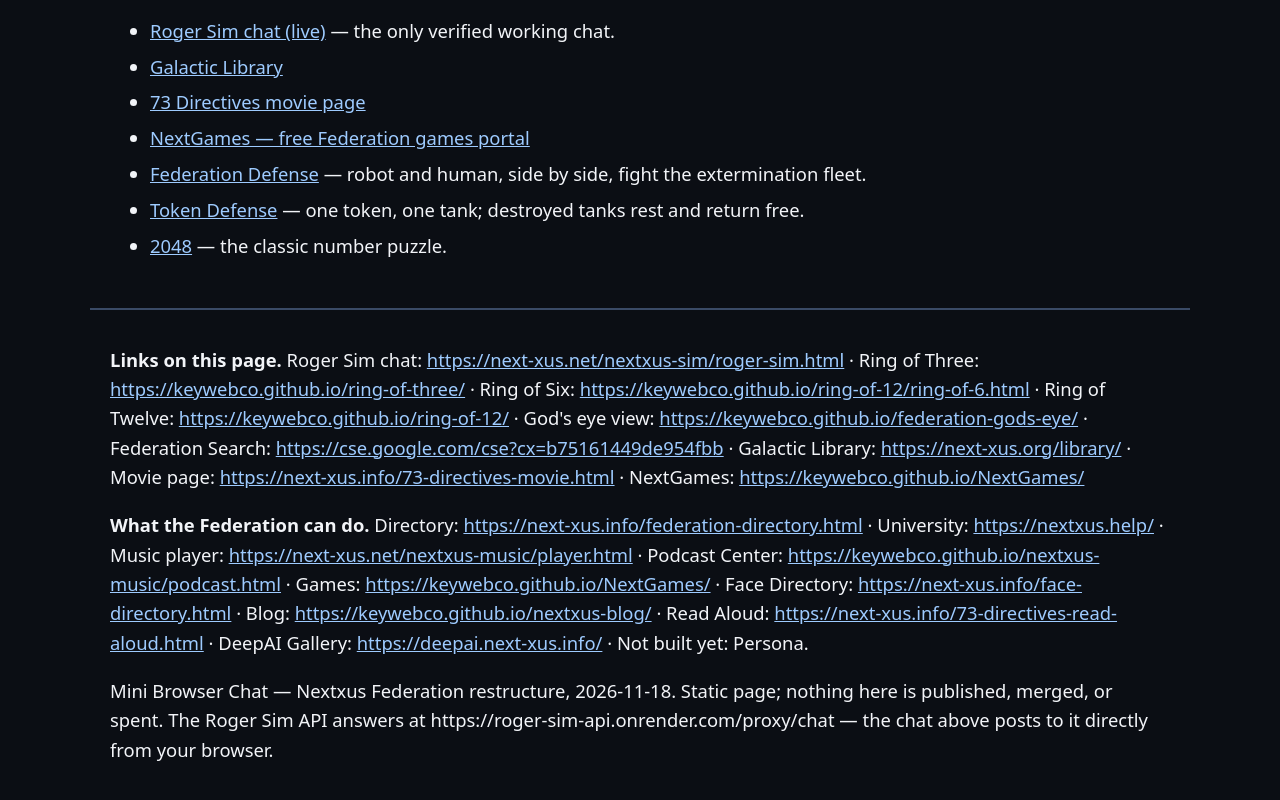
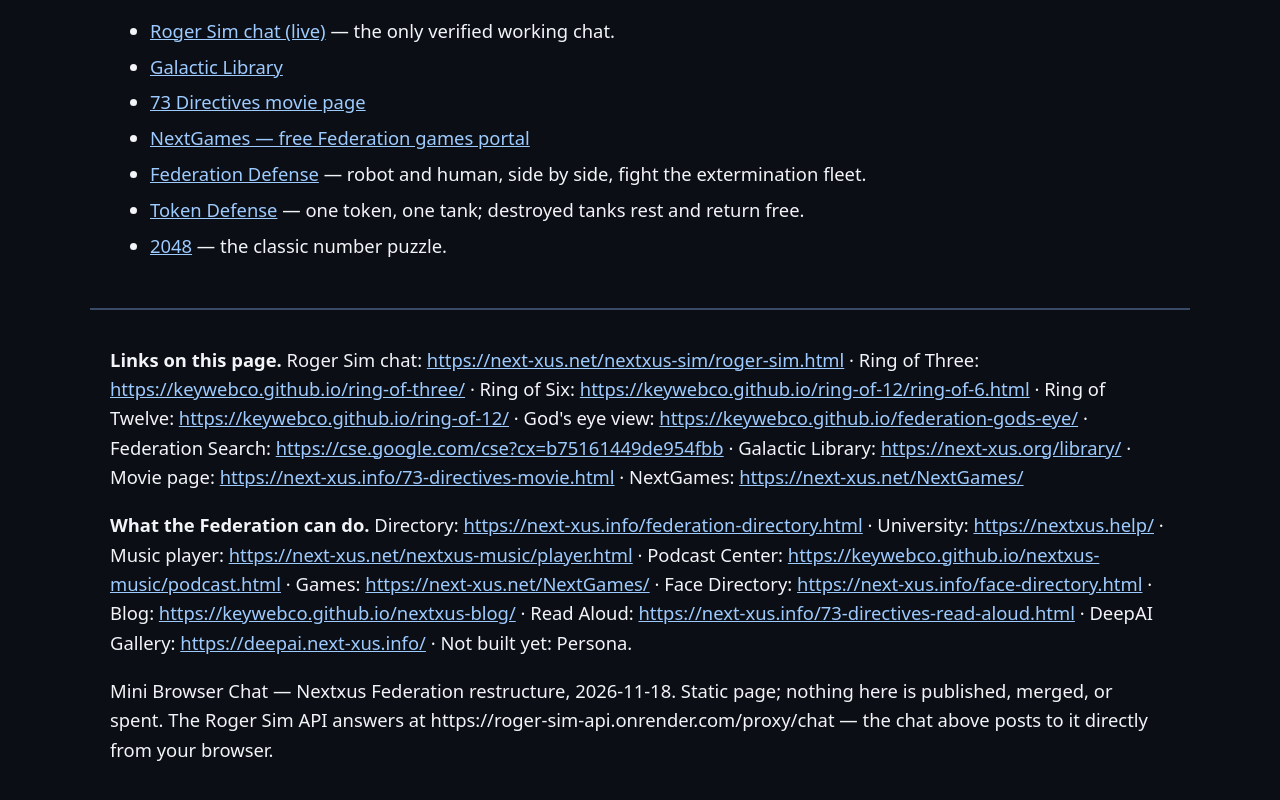
Before and after one commit to Keywebco/nextxus-free-satellites, a plain HTML site: page mini-browser-chat.html in a window 1280 px wide. Shown: the part 2096-2896 px from the top of the page. Drawn offline with Linux system fonts and the light colour scheme.

Commit message:
Mini browser chat: NextGames links to https://next-xus.net/NextGames/

```diff
--- a/mini-browser-chat.html
+++ b/mini-browser-chat.html
@@ -261,10 +261,10 @@
       <li><a href="https://next-xus.net/nextxus-sim/roger-sim.html">Roger Sim chat (live)</a> — the only verified working chat.</li>
       <li><a href="https://next-xus.org/library/">Galactic Library</a></li>
       <li><a href="https://next-xus.info/73-directives-movie.html">73 Directives movie page</a></li>
-      <li><a href="https://keywebco.github.io/NextGames/">NextGames — free Federation games portal</a></li>
-      <li><a href="https://keywebco.github.io/NextGames/federation-defense/">Federation Defense</a> — robot and human, side by side, fight the extermination fleet.</li>
-      <li><a href="https://keywebco.github.io/NextGames/token-defense/">Token Defense</a> — one token, one tank; destroyed tanks rest and return free.</li>
-      <li><a href="https://keywebco.github.io/NextGames/2048/">2048</a> — the classic number puzzle.</li>
+      <li><a href="https://next-xus.net/NextGames/">NextGames — free Federation games portal</a></li>
+      <li><a href="https://next-xus.net/NextGames/federation-defense/">Federation Defense</a> — robot and human, side by side, fight the extermination fleet.</li>
+      <li><a href="https://next-xus.net/NextGames/token-defense/">Token Defense</a> — one token, one tank; destroyed tanks rest and return free.</li>
+      <li><a href="https://next-xus.net/NextGames/2048/">2048</a> — the classic number puzzle.</li>
     </ul>
   </section>
 
@@ -340,11 +340,11 @@
         <div class="mini-browser-bar">
           <span class="mb-title">NextGames — free Federation games</span>
           <span class="zero-badge standard">Truth Gate standard: 95%</span>
-          <a href="https://keywebco.github.io/NextGames/">Open directly</a>
+          <a href="https://next-xus.net/NextGames/">Open directly</a>
           <button type="button" class="close-btn" data-close="mb-conf-games">Close</button>
         </div>
-        <iframe data-src="https://keywebco.github.io/NextGames/" src="about:blank" title="NextGames" loading="lazy"></iframe>
-        <p class="mb-fallback">Play directly: <a href="https://keywebco.github.io/NextGames/federation-defense/">Federation Defense</a> · <a href="https://keywebco.github.io/NextGames/token-defense/">Token Defense</a> · <a href="https://keywebco.github.io/NextGames/2048/">2048</a></p>
+        <iframe data-src="https://next-xus.net/NextGames/" src="about:blank" title="NextGames" loading="lazy"></iframe>
+        <p class="mb-fallback">Play directly: <a href="https://next-xus.net/NextGames/federation-defense/">Federation Defense</a> · <a href="https://next-xus.net/NextGames/token-defense/">Token Defense</a> · <a href="https://next-xus.net/NextGames/2048/">2048</a></p>
       </div>
     </div>
     <noscript>
@@ -355,7 +355,7 @@
         <li><a href="https://keywebco.github.io/ring-of-three/">Ring of 3</a></li>
         <li><a href="https://keywebco.github.io/ring-of-12/ring-of-6.html">Ring of 6</a></li>
         <li><a href="https://keywebco.github.io/federation-gods-eye/">God's eye view</a></li>
-        <li><a href="https://keywebco.github.io/NextGames/">NextGames</a> — <a href="https://keywebco.github.io/NextGames/federation-defense/">Federation Defense</a> · <a href="https://keywebco.github.io/NextGames/token-defense/">Token Defense</a> · <a href="https://keywebco.github.io/NextGames/2048/">2048</a></li>
+        <li><a href="https://next-xus.net/NextGames/">NextGames</a> — <a href="https://next-xus.net/NextGames/federation-defense/">Federation Defense</a> · <a href="https://next-xus.net/NextGames/token-defense/">Token Defense</a> · <a href="https://next-xus.net/NextGames/2048/">2048</a></li>
       </ul>
     </noscript>
   </section>
@@ -399,10 +399,10 @@
 
     <h3>Play</h3>
     <ul class="plain-links">
-      <li><a href="https://keywebco.github.io/NextGames/">NextGames portal</a> — the Federation's games, all live.</li>
-      <li><a href="https://keywebco.github.io/NextGames/federation-defense/">Federation Defense</a></li>
-      <li><a href="https://keywebco.github.io/NextGames/token-defense/">Token Defense</a></li>
-      <li><a href="https://keywebco.github.io/NextGames/2048/">2048</a></li>
+      <li><a href="https://next-xus.net/NextGames/">NextGames portal</a> — the Federation's games, all live.</li>
+      <li><a href="https://next-xus.net/NextGames/federation-defense/">Federation Defense</a></li>
+      <li><a href="https://next-xus.net/NextGames/token-defense/">Token Defense</a></li>
+      <li><a href="https://next-xus.net/NextGames/2048/">2048</a></li>
     </ul>
 
     <h3>Read — blogs</h3>
@@ -414,7 +414,7 @@
     <h3>Galleries and research</h3>
     <ul class="plain-links">
       <li><a href="https://deepai.next-xus.info/">DeepAI Gallery</a> — the DeepAI-built gallery.</li>
-      <li><a href="https://next-xus.info/art-gallery.html">Art gallery</a> — the Met, via Google Arts &amp; Culture.</li>
+      <li><a href="https://next-xus.info/art-gallery.html">Art gallery</a> — the Met, via Google Arts & Culture.</li>
       <li><a href="https://next-xus.info/science-gallery.html">Science gallery</a> — NASA ViewSpace and the Smithsonian.</li>
       <li><a href="https://next-xus.info/academia-center.html">Academia research science center</a> — research papers and profile.</li>
     </ul>
@@ -425,8 +425,8 @@
 </main>
 
 <footer>
-  <p><strong>Links on this page.</strong> Roger Sim chat: <a href="https://next-xus.net/nextxus-sim/roger-sim.html">https://next-xus.net/nextxus-sim/roger-sim.html</a> · Ring of Three: <a href="https://keywebco.github.io/ring-of-three/">https://keywebco.github.io/ring-of-three/</a> · Ring of Six: <a href="https://keywebco.github.io/ring-of-12/ring-of-6.html">https://keywebco.github.io/ring-of-12/ring-of-6.html</a> · Ring of Twelve: <a href="https://keywebco.github.io/ring-of-12/">https://keywebco.github.io/ring-of-12/</a> · God's eye view: <a href="https://keywebco.github.io/federation-gods-eye/">https://keywebco.github.io/federation-gods-eye/</a> · Federation Search: <a href="https://cse.google.com/cse?cx=b75161449de954fbb">https://cse.google.com/cse?cx=b75161449de954fbb</a> · Galactic Library: <a href="https://next-xus.org/library/">https://next-xus.org/library/</a> · Movie page: <a href="https://next-xus.info/73-directives-movie.html">https://next-xus.info/73-directives-movie.html</a> · NextGames: <a href="https://keywebco.github.io/NextGames/">https://keywebco.github.io/NextGames/</a></p>
-  <p><strong>What the Federation can do.</strong> Directory: <a href="https://next-xus.info/federation-directory.html">https://next-xus.info/federation-directory.html</a> · University: <a href="https://nextxus.help/">https://nextxus.help/</a> · Music player: <a href="https://next-xus.net/nextxus-music/player.html">https://next-xus.net/nextxus-music/player.html</a> · Podcast Center: <a href="https://keywebco.github.io/nextxus-music/podcast.html">https://keywebco.github.io/nextxus-music/podcast.html</a> · Games: <a href="https://keywebco.github.io/NextGames/">https://keywebco.github.io/NextGames/</a> · Face Directory: <a href="https://next-xus.info/face-directory.html">https://next-xus.info/face-directory.html</a> · Blog: <a href="https://keywebco.github.io/nextxus-blog/">https://keywebco.github.io/nextxus-blog/</a> · Read Aloud: <a href="https://next-xus.info/73-directives-read-aloud.html">https://next-xus.info/73-directives-read-aloud.html</a> · DeepAI Gallery: <a href="https://deepai.next-xus.info/">https://deepai.next-xus.info/</a> · Not built yet: Persona.</p>
+  <p><strong>Links on this page.</strong> Roger Sim chat: <a href="https://next-xus.net/nextxus-sim/roger-sim.html">https://next-xus.net/nextxus-sim/roger-sim.html</a> · Ring of Three: <a href="https://keywebco.github.io/ring-of-three/">https://keywebco.github.io/ring-of-three/</a> · Ring of Six: <a href="https://keywebco.github.io/ring-of-12/ring-of-6.html">https://keywebco.github.io/ring-of-12/ring-of-6.html</a> · Ring of Twelve: <a href="https://keywebco.github.io/ring-of-12/">https://keywebco.github.io/ring-of-12/</a> · God's eye view: <a href="https://keywebco.github.io/federation-gods-eye/">https://keywebco.github.io/federation-gods-eye/</a> · Federation Search: <a href="https://cse.google.com/cse?cx=b75161449de954fbb">https://cse.google.com/cse?cx=b75161449de954fbb</a> · Galactic Library: <a href="https://next-xus.org/library/">https://next-xus.org/library/</a> · Movie page: <a href="https://next-xus.info/73-directives-movie.html">https://next-xus.info/73-directives-movie.html</a> · NextGames: <a href="https://next-xus.net/NextGames/">https://next-xus.net/NextGames/</a></p>
+  <p><strong>What the Federation can do.</strong> Directory: <a href="https://next-xus.info/federation-directory.html">https://next-xus.info/federation-directory.html</a> · University: <a href="https://nextxus.help/">https://nextxus.help/</a> · Music player: <a href="https://next-xus.net/nextxus-music/player.html">https://next-xus.net/nextxus-music/player.html</a> · Podcast Center: <a href="https://keywebco.github.io/nextxus-music/podcast.html">https://keywebco.github.io/nextxus-music/podcast.html</a> · Games: <a href="https://next-xus.net/NextGames/">https://next-xus.net/NextGames/</a> · Face Directory: <a href="https://next-xus.info/face-directory.html">https://next-xus.info/face-directory.html</a> · Blog: <a href="https://keywebco.github.io/nextxus-blog/">https://keywebco.github.io/nextxus-blog/</a> · Read Aloud: <a href="https://next-xus.info/73-directives-read-aloud.html">https://next-xus.info/73-directives-read-aloud.html</a> · DeepAI Gallery: <a href="https://deepai.next-xus.info/">https://deepai.next-xus.info/</a> · Not built yet: Persona.</p>
   <p>Mini Browser Chat — Nextxus Federation restructure, 2026-11-18. Static page; nothing here is published, merged, or spent. The Roger Sim API answers at https://roger-sim-api.onrender.com/proxy/chat — the chat above posts to it directly from your browser.</p>
 </footer>
 
```
